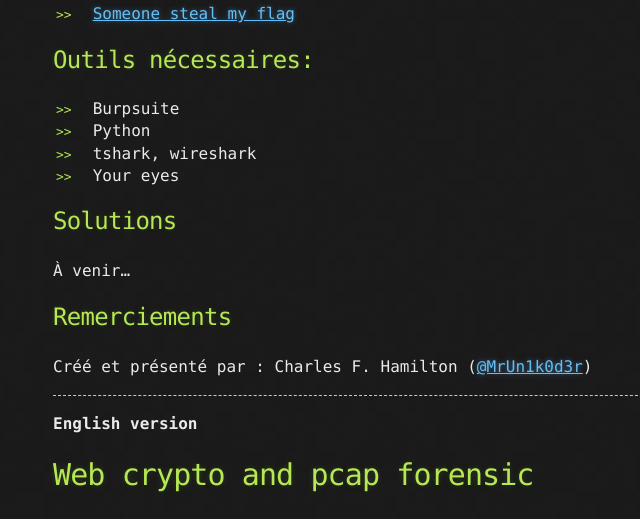
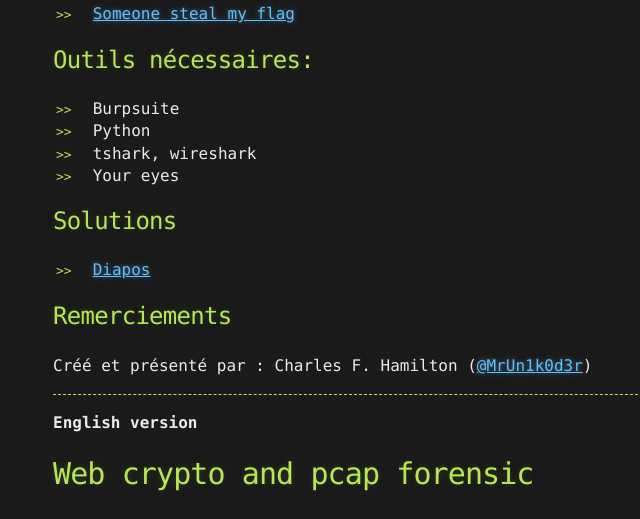
Before and after one commit to montrehack/montrehack.github.com, a Jekyll site: the page built from _posts/2014-11-17-gosec-ctf-web-crypto-and-pcap-forensics.md, in a window 1280 px wide and 1400 px high, scrolled down 1305 px. Shown: the top 519 px of the window, without its empty margins (287-927 px from the left). Built offline with Jekyll 4.4.1, drawn with Linux system fonts in a browser that asks for light colours; Markdown is read by kramdown in place of the engine named in the settings; comment, search, counter and statistics services are not loaded.

```diff
--- a/_posts/2014-11-17-gosec-ctf-web-crypto-and-pcap-forensics.md
+++ b/_posts/2014-11-17-gosec-ctf-web-crypto-and-pcap-forensics.md
@@ -43,7 +43,7 @@ gratuit](http://ringzer0team.com/register).
 
 ## Solutions
 
-À venir...
+* [Diapos](https://docs.google.com/presentation/d/1RgaCB-egJbmEpbYbzFbzUeFZtHwikvkgSU7c81JINns)
 
 ## Remerciements
 
```
Also changed, not shown: other parts of _posts/2014-11-17-gosec-ctf-web-crypto-and-pcap-forensics.md (+1 -1 lines).
